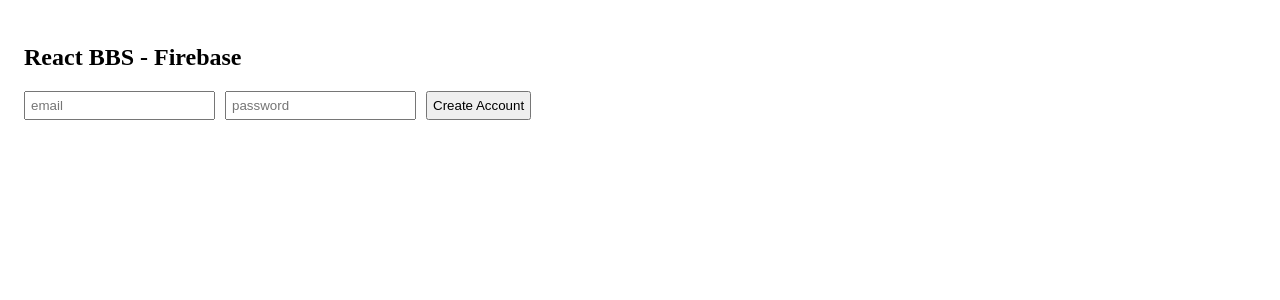
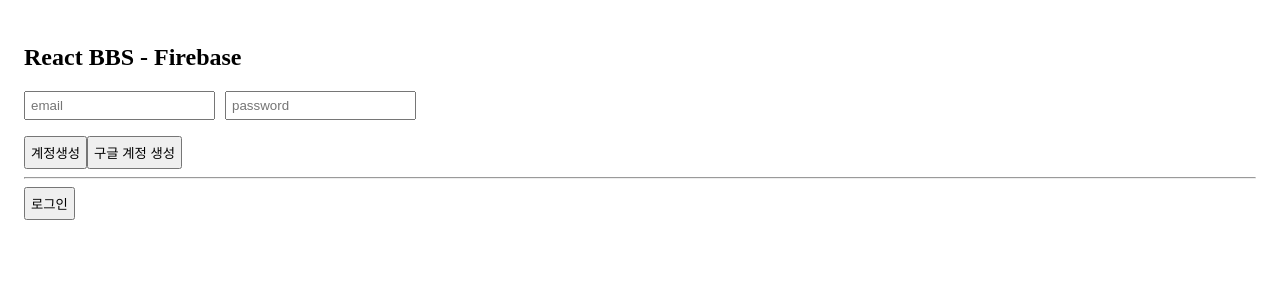
Before and after one commit to HyeYoungee/react_fb_bbs, a React (Create React App) app: page / in a window 1280 px wide. Shown: the top 300 px of the page. Built offline with nearby package versions, Linux system fonts and the light colour scheme; no server answers.

Commit message:
구글 로그인, 버튼 전환

```diff
--- a/src/App.css
+++ b/src/App.css
@@ -8,6 +8,6 @@
   padding: 5px;
   margin-right: 10px;
 }
-form button{
+button{
   padding: 5px;
 }
--- a/src/routes/Auth.js
+++ b/src/routes/Auth.js
@@ -51,14 +51,23 @@
     }
   }
 
+  const toggleAccount = () => setNewAccount((prev) => !prev); //서로의 반대 값을 돌려줌
+
   return(
     <div>
       <form onSubmit={onSubmit}>
-        <input name="email" type="email" placeholder="email" value={email} onChange={onChange}/>
-        <input name="password" type="password" placeholder="password" value={password} onChange={onChange}/>
-        <button>{newAccount ? "Create Account" : "Login"}</button>
+        <p>
+          <input name="email" type="email" placeholder="email" value={email} onChange={onChange}/>
+          <input name="password" type="password" placeholder="password" value={password} onChange={onChange}/>
+        </p>
+        <button type="submit">{newAccount ? "계정생성" : "로그인"}</button>
+        <button type="button">{newAccount ? "구글 계정 생성" : "구글 로그인"}</button>
       </form>
+      <hr/>
+      <button type="button" onClick={toggleAccount}>{newAccount ? "로그인" : "계정생성"}</button>
+
       {error}
+
     </div>
   )
 }
```
